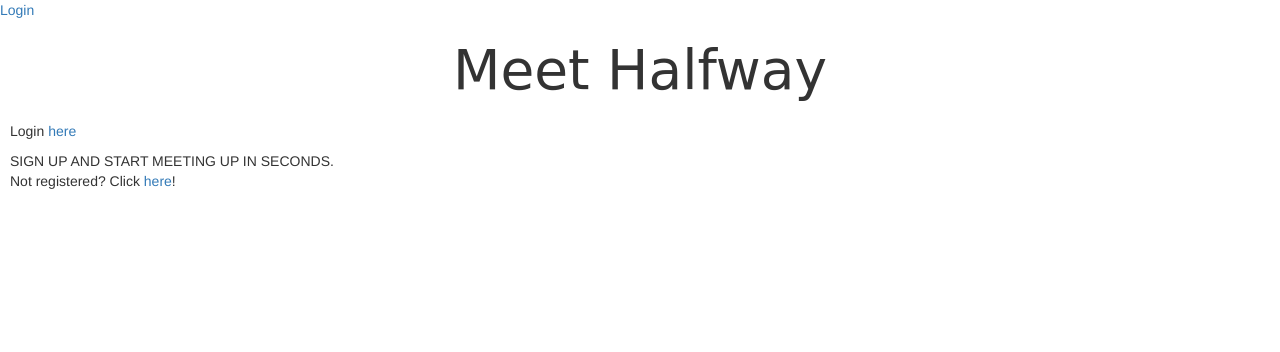
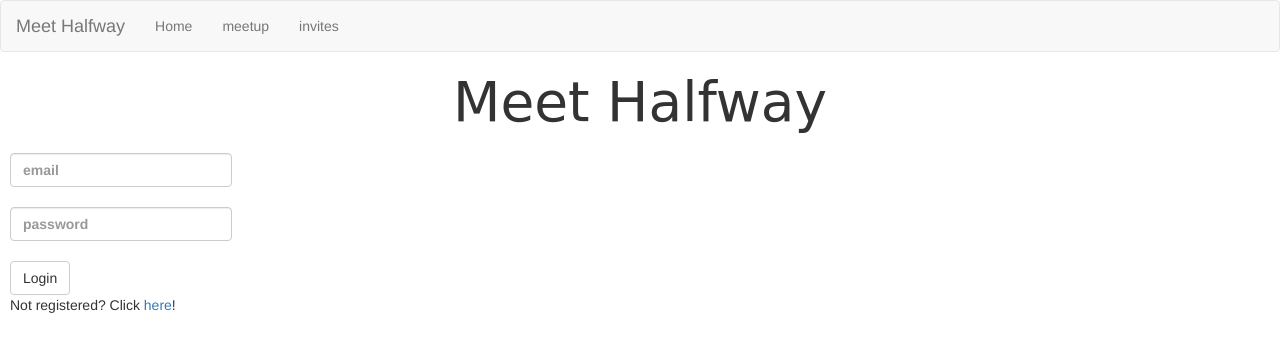
Before and after one commit to le-emily/meet-halfway, a Flask app: page / in a window 1280 px wide. Shown: the top 352 px of the page. Run offline with Flask 2, Linux system fonts and the light colour scheme; some libraries are stand-ins or nearby versions; some web fonts are replaced.

Commit message:
added navbar

```diff
--- a/server.py
+++ b/server.py
@@ -166,7 +166,6 @@ def make_invitations():
     print business_name
 
     receiver = check_invitation_email(invitation_recipient_email)
-    import pdb; pdb.set_trace();
     if receiver:
         sender = session.get("sender")
         if receiver != sender:
--- a/static/css/style.css
+++ b/static/css/style.css
@@ -73,48 +73,6 @@ html, body {
   text-align: center;
 }
 
-/*hr {
-    border: none;
-    height: 1px;
-    color: #333;
-
-}
-*/
-
-
-/* Start by setting display:none to make this hidden.
-   Then we position it in relation to the viewport window
-   with position:fixed. Width, height, top and left speak
-   for themselves. Background we set to 80% white with
-   our animation centered, and no-repeating
-.modal {
-    display:    none;
-    position:   fixed;
-    z-index:    1000;
-    top:        0;
-    left:       0;
-    height:     100%;
-    width:      100%;
-    background: rgba( 255, 255, 255, .8 )
-                url('/static/img/poi.gif')
-                50% 50%
-                no-repeat;
-}
-
-/* When the body has the loading class, we turn
-   the scrollbar off with overflow:hidden */
-body.loading {
-    overflow: hidden;
-}
-
-/* Anytime the body has the loading class, our
-   modal element will be visible */
-body.loading .modal {
-    display: block;
-    opacity: 0.75;
-}
-
-
 .pending_status {
   /*color: dark-yellow;*/
 }
@@ -134,7 +92,23 @@ body.loading .modal {
   padding: 10px;
 }
 
-/*register*/
-/*.form-group {
-  text-align: center;
-}*/
+.accept_invitation {
+  color: green;
+}
+
+.decline_invitation {
+  color: red;
+}
+
+/*.respond_to_invitation:checked {
+  ⋮ declarations
+}
+*/
+.pending_status {
+  color: dark-yellow;
+}
+
+/*BASE*/
+.nav_logout_button {
+  text-align: right;
+}
--- a/static/js/script.js
+++ b/static/js/script.js
@@ -337,8 +337,22 @@ $(".respond_to_invitation").submit(function(evt) {
     var formData = $(this).closest('form').serializeArray();
 
     var data = {"invite_id": $(this).data("id"),
-                "selection": formData[0].value}
+                "selection": formData[0].value};
 
+    if(data["selection"] == "accept") {
+      radiobtn = $("#accept_radio_button").prop( "checked" );
+      var sheet = document.createElement('style')
+      sheet.innerHTML = "#accept_radio_button {color: green;}";
+      document.body.appendChild(sheet);
+      debugger;
+    } else if(data["selection"] == "decline") {
+      radiobtn = $("#decline_radio_button").prop( "checked" );
+      var sheet = document.createElement('style')
+      sheet.innerHTML = "#decline_radio_button {color: red;}";
+      document.body.appendChild(sheet);
+    } else {
+      console.log("nothing selected yet!");
+    }
 
     $.post("/invitations", data, function() {
         console.log("yay!");
--- a/templates/base.html
+++ b/templates/base.html
@@ -9,15 +9,32 @@
 </head>
 <body>
 
+    <!-- Navbar -->
+    <nav class="navbar navbar-default">
+      <div class="container-fluid">
+        <div class="navbar-header">
+          <a class="navbar-brand" href="/">Meet Halfway</a>
+        </div>
+        <ul class="nav navbar-nav navbar-left">
+          <li><a href="/">Home</a></li>
+          <li><a href="/search_midpoint">meetup</a></li>
+          <li><a href="/invitations">invites</a></li>
+        </ul>
+        <ul class="nav navbar-nav navbar-right">
+          {% if "user_id" in session %}
+            <p class="navbar-text">Hello, {{ session["sender"] }}!</p>
+            <p class="navbar-text"><a href="/logout">logout?</a></p>
+          {% else %}
+            <!-- <li><a href="/login">Login</a></li> -->
+          {% endif %}
+        </ul>
 
+      </div>
+    </nav>
+    <!-- end navbar -->
+
+    <!-- flash messages -->
     <div class="messages">
-        {% if "user_id" in session %}
-            <span>Hello, {{ session["sender"] }}!</span>
-            <a href="/logout">Logout?</a>
-        {% else %}
-            <a href="/login">Login</a>
-        {% endif %}
-
         {% with messages = get_flashed_messages() %}
           {% if messages %}
             <ul class=flashes>
@@ -36,8 +53,10 @@
           {% endif %}
         {% endwith %}
     </div>
+    <!-- end flash messages -->
 
     <h1 id="title">Meet Halfway</h1>
+
 
     <div class="content">
         {% block content %}
--- a/templates/search_midpoint.html
+++ b/templates/search_midpoint.html
@@ -4,14 +4,13 @@
 
 {% block content %}
 
-<a href="/invitations">INVITATIONS</a>
 <div class="container">
   <div class="row">
     <div class="col-sm-12">
       <form action="/search_midpoint" method="GET">
         <div class="form-group" id="midpoint-form">
           <img src="static/img/darkgreen_MarkerA.png" alt="your_marker">
-          <input type="text" id="location_a" placeholder="Your location(street, city or zipcode)" value="hackbright" name="location">
+          <input type="text" id="location_a" placeholder="Your location(street, city or zipcode)" value="hackbright" name="location">x
           <img src="static/img/red_MarkerB.png" alt="their_mrker">
           <input type="text" id="location_b" placeholder="Their location(street, city or zipcode)" value="Bi-Rite Creamery, 18th Street, San Francisco, CA, United States2" name="location">
               <input type="text" id="venue_type_selections" placeholder="type or dropdown" name="venue_type" list="venue">
--- a/templates/welcome.html
+++ b/templates/welcome.html
@@ -4,8 +4,28 @@
 
 {% block content %}
 
+<!-- login form -->
+<form action="/login" method="POST">
+    <div class="form-group">
+        <label>
+            <input type="email" class="form-control" id="email" name="email" placeholder="email">
+        </label>
+    </div>
+
+    <div class="form-group">
+        <label>
+            <input type="password" class="form-control" id="password" name="password" placeholder="password">
+        </label>
+    </div>
+
+    <div>
+        <button type="submit" class="btn btn-default">Login</button>
+    </div>
+</form>
+<!-- end login form -->
+<!--
 <p>Login <a href="/login">here</a></p>
-SIGN UP AND START MEETING UP IN SECONDS.
+SIGN UP AND START MEETING UP IN SECONDS. -->
 <p>Not registered? Click <a href="/register">here</a>!</p>
 
 
```
Also changed, not shown: templates/invitations.html (+17 -49 lines).
